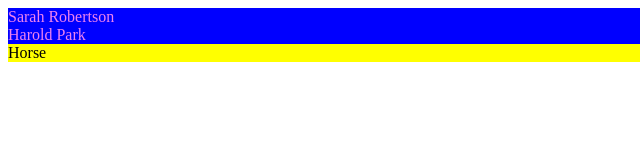
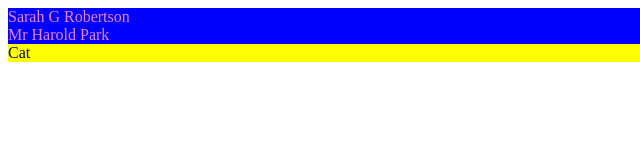
Before and after one commit to sarahrobertson121-netizen/leetcode-problems, a website: page HTML/testing.html in a window 1280 px wide. Shown: the full height of the page, 0-640 px from the left. Drawn offline with Linux system fonts and the light colour scheme.

Commit message:
Sarah Changes

```diff
--- a/HTML/testing.html
+++ b/HTML/testing.html
@@ -4,11 +4,11 @@
     <meta charset="UTF-8" />
     <meta name="viewport" content="width=device-width, initial-scale=1.0" />
     <link rel="stylesheet" type="text/css" href="testing.css" />
-    <title>Document</title>
+    <title>DocumentNew</title>
   </head>
   <body>
-    <div class="name">Sarah Robertson</div>
-    <div class="name">Harold Park</div>
-    <div id="horse">Horse</div>
+    <div class="name">Sarah G Robertson</div>
+    <div class="name">Mr Harold Park</div>
+    <div id="horse">Cat</div>
   </body>
 </html>
```
